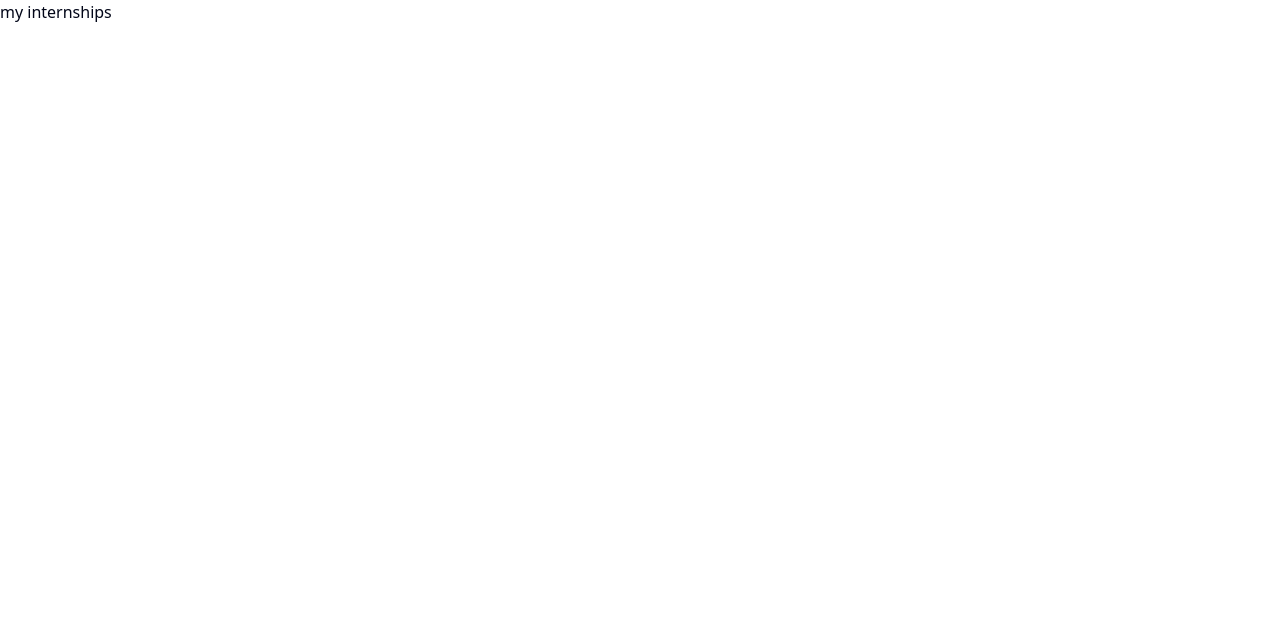
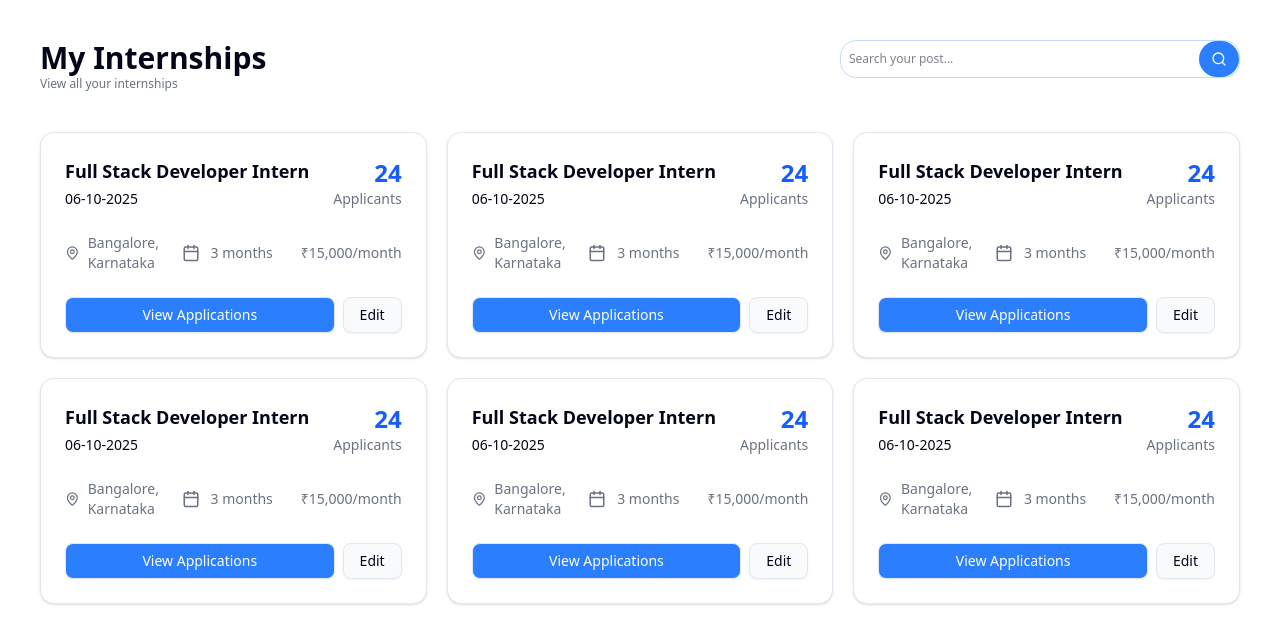
Before and after one commit to riyaxwasxhere/NEP-Internship-management-system, a React (Vite) app: page /company/myinternships in a window 1280 px wide. Shown: the top 644 px of the page. Built offline with nearby package versions, Linux system fonts and the light colour scheme.

Commit message:
added my internships page for company panel

```diff
--- a/src/pages/company/CompanyDashboard.jsx
+++ b/src/pages/company/CompanyDashboard.jsx
@@ -13,15 +13,16 @@ import { Badge } from "@/components/ui/badge"
 import { cn } from "@/lib/utils";
 import { CalendarIcon, DollarSignIcon, HomeIcon, LogOutIcon, MapPinIcon, MenuIcon, UsersIcon, WorkflowIcon, X } from 'lucide-react';
 import PostPortal from './PostPortal';
+import InternshipCard from './InternshipCard';
 
 
 const CompanyDashboard = () => {
-  const sidebarEls = [
-    { label: "Dashboard", icon: <HomeIcon className='h-4 sm:h-5'/> },
-    { label: "My Internships", icon: <WorkflowIcon className='h-4 sm:h-5'/> },
-    { label: "Applicants", icon: <UsersIcon className='h-4 sm:h-5'/> },
-    { label: "Logout", icon: <LogOutIcon className='h-4 sm:h-5'/> },
-  ]
+  // const sidebarEls = [
+  //   { label: "Dashboard", icon: <HomeIcon className='h-4 sm:h-5'/> },
+  //   { label: "My Internships", icon: <WorkflowIcon className='h-4 sm:h-5'/> },
+  //   { label: "Applicants", icon: <UsersIcon className='h-4 sm:h-5'/> },
+  //   { label: "Logout", icon: <LogOutIcon className='h-4 sm:h-5'/> },
+  // ]
 
   const stats = [
     { label: "Total Postings", value: 2 },
@@ -34,6 +35,7 @@ const CompanyDashboard = () => {
     {
       title: "Full Stack Developer Intern",
       status: "Approved",
+      posted: "06-10-2025",
       location: "Bangalore, Karnataka",
       duration: "3 months",
       stipend: "₹15,000/month",
@@ -42,6 +44,7 @@ const CompanyDashboard = () => {
     {
       title: "ML Engineer Intern",
       status: "Pending",
+      posted: "06-10-2025",
       location: "Mumbai, Maharashtra",
       duration: "6 months",
       stipend: "₹20,000/month",
@@ -141,36 +144,13 @@ const CompanyDashboard = () => {
           </div>
 
           {internships.map((job)=>(
-            <Card>
-              <CardHeader className='flex items-center justify-between'>
-                <div className='flex flex-col gap-1'>
-                  <h3 className='sm:text-lg font-semibold'>{job.title}</h3>
-                  <Badge
-                    variant = "secondary"
-                    className={cn(
-                      'text-white rounded-2xl',
-                      job.status === "Approved" && "bg-green-600",
-                      job.status === "Pending" && "bg-orange-400",
-                      job.status === "Rejected" && "bg-red-500"
-                    )}>{job.status}</Badge>
-                </div>
-                <div className='flex flex-col items-end'>
-                  <h2 className='text-blue-600 text-xl sm:text-2xl font-bold'>{job.applicants}</h2>
-                  <p className='text-gray-500 text-xs sm:text-sm'>Applicants</p>
-                </div>
-              </CardHeader>
-
-              <CardContent className='grid grid-cols-1 gap-1 sm:grid-cols-3 text-gray-500'>
-                <p className='flex items-center sm:gap-2 text-xs sm:text-sm'><MapPinIcon className='h-3.5 sm:h-4.5'/> {job.location}</p>
-                <p className='flex items-center sm:gap-2 text-xs sm:text-sm'><CalendarIcon className='h-3.5 sm:h-4.5'/> {job.duration}</p>
-                <p className='flex items-center sm:gap-2 text-xs sm:text-sm'><DollarSignIcon className='h-3.5 sm:h-4.5'/> {job.stipend}</p>
-              </CardContent>
-
-              <CardFooter className='flex gap-2'>
-                <Button variant="outline" className='flex-1 bg-gray-50 hover:cursor-pointer hover:bg-blue-500 hover:text-white transition-all duration-100 ease-in'>View Applications</Button>
-                <Button variant="outline" className='bg-gray-50 hover:cursor-pointer hover:bg-blue-400 hover:text-white transition-all duration-100 ease-in'>Edit</Button>
-              </CardFooter>
-            </Card>
+            <InternshipCard
+            title={job.title}
+            location={job.location}
+            duration={job.duration}
+            stipend={job.stipend}
+            applicants={job.applicants}
+            />
           ))}
         </Card>
       </main>
--- /dev/null
+++ b/src/pages/company/InternshipCard.jsx
@@ -0,0 +1,55 @@
+import React from 'react'
+import { Button } from "@/components/ui/button"
+import {
+  Card,
+  CardAction,
+  CardContent,
+  CardDescription,
+  CardFooter,
+  CardHeader,
+  CardTitle,
+} from "@/components/ui/card"
+import { Badge } from "@/components/ui/badge"
+import { cn } from "@/lib/utils";
+import { CalendarIcon, DollarSignIcon, HomeIcon, LogOutIcon, MapPinIcon, MenuIcon, UsersIcon, WorkflowIcon, X } from 'lucide-react';
+
+
+const InternshipCard = ({ title, posted, location, duration, stipend, applicants }) => {
+  return (
+    <div>
+      <Card>
+            <CardHeader className='flex items-center justify-between'>
+                <div className='flex flex-col gap-1'>
+                  <h3 className='text-sm sm:text-lg font-semibold'>{title}</h3>
+                  <p className='text-xs sm:text-sm'>{posted}</p>
+                  {/* <Badge
+                    variant = "secondary"
+                    className={cn(
+                      'text-white rounded-2xl',
+                      job.status === "Approved" && "bg-green-600",
+                      job.status === "Pending" && "bg-orange-400",
+                      job.status === "Rejected" && "bg-red-500"
+                    )}>{job.status}</Badge> */}
+                </div>
+                <div className='flex flex-col items-end'>
+                  <h2 className='text-blue-600 text-xl sm:text-2xl font-bold'>{applicants}</h2>
+                  <p className='text-gray-500 text-xs sm:text-sm'>Applicants</p>
+                </div>
+            </CardHeader>
+
+            <CardContent className='grid grid-cols-1 gap-1 sm:grid-cols-3 text-gray-500'>
+                <p className='flex items-center sm:gap-2 text-xs sm:text-sm'><MapPinIcon className='h-3.5 sm:h-4.5'/> {location}</p>
+                <p className='flex items-center sm:gap-2 text-xs sm:text-sm'><CalendarIcon className='h-3.5 sm:h-4.5'/> {duration}</p>
+                <p className='flex items-center sm:gap-2 text-xs sm:text-sm'><DollarSignIcon className='h-3.5 sm:h-4.5'/> {stipend}</p>
+            </CardContent>
+
+            <CardFooter className='flex gap-2'>
+                <Button variant="outline" className='flex-1 hover:cursor-pointer hover:bg-blue-400 bg-blue-500 text-white transition-all duration-100 ease-in'>View Applications</Button>
+                <Button variant="outline" className='bg-gray-50 hover:cursor-pointer hover:bg-blue-400 hover:text-white transition-all duration-100 ease-in'>Edit</Button>
+            </CardFooter>
+        </Card>
+    </div>
+  )
+}
+
+export default InternshipCard
--- a/src/pages/company/MyInternships.jsx
+++ b/src/pages/company/MyInternships.jsx
@@ -1,9 +1,107 @@
 import React from 'react'
+import SearchBar from './SearchBar'
+import {
+  Card,
+  CardAction,
+  CardContent,
+  CardDescription,
+  CardFooter,
+  CardHeader,
+  CardTitle,
+} from "@/components/ui/card"
+import InternshipCard from './InternshipCard'
 
 const MyInternships = () => {
-  return (
+    const internships = [
+        {
+            title: "Full Stack Developer Intern",
+            posted: "06-10-2025",
+            location: "Bangalore, Karnataka",
+            duration: "3 months",
+            stipend: "₹15,000/month",
+            applicants: 24,
+            desc: "bla bla bla bla bla",
+        },
+        {
+            title: "Full Stack Developer Intern",
+            posted: "06-10-2025",
+            location: "Bangalore, Karnataka",
+            duration: "3 months",
+            stipend: "₹15,000/month",
+            applicants: 24,
+            desc: "bla bla bla bla bla",
+        },
+        {
+            title: "Full Stack Developer Intern",
+            posted: "06-10-2025",
+            location: "Bangalore, Karnataka",
+            duration: "3 months",
+            stipend: "₹15,000/month",
+            applicants: 24,
+            desc: "bla bla bla bla bla",
+        },
+        {
+            title: "Full Stack Developer Intern",
+            posted: "06-10-2025",
+            location: "Bangalore, Karnataka",
+            duration: "3 months",
+            stipend: "₹15,000/month",
+            applicants: 24,
+            desc: "bla bla bla bla bla",
+        },
+        {
+            title: "Full Stack Developer Intern",
+            posted: "06-10-2025",
+            location: "Bangalore, Karnataka",
+            duration: "3 months",
+            stipend: "₹15,000/month",
+            applicants: 24,
+            desc: "bla bla bla bla bla",
+        },
+        {
+            title: "Full Stack Developer Intern",
+            posted: "06-10-2025",
+            location: "Bangalore, Karnataka",
+            duration: "3 months",
+            stipend: "₹15,000/month",
+            applicants: 24,
+            desc: "bla bla bla bla bla",
+        },
+    ]
+
+    const handleSearch = (query) => {
+      console.log("Searching for:", query)
+    }
+
+    return (
     <div>
-      my internships
+      <header className='flex justify-between p-5 sm:p-10'>
+        <div className='flex-1'>
+            <h1 className='text-lg sm:text-3xl font-bold'>My Internships</h1>
+            <p className='text-xs sm:text-md text-gray-500'>View all your internships</p>
+        </div>
+        <div>
+            <SearchBar onSearch={handleSearch}/>
+        </div>
+      </header>
+
+      {/* main content */}
+      <div className='px-5 sm:px-10 grid grid-cols-1  md:grid-cols-3 gap-5'>
+        {internships.map((job)=>(
+            <div className='hover:shadow-2xl hover:scale-102 cursor-pointer transition-all duration-300 ease-in-out' >
+                <InternshipCard
+                    title={job.title}
+                    posted={job.posted}
+                    location={job.location}
+                    duration={job.duration}
+                    stipend={job.stipend}
+                    applicants={job.applicants}
+
+                />
+            </div>
+
+        ))}
+      </div>
     </div>
   )
 }
--- /dev/null
+++ b/src/pages/company/SearchBar.jsx
@@ -0,0 +1,40 @@
+import React, { useState } from "react"
+import { Input } from "@/components/ui/input"
+import { Button } from "@/components/ui/button"
+import { Search } from "lucide-react"
+
+const SearchBar = () => {
+  const [query, setQuery] = useState("")
+
+  const handleSearch = (e) => {
+    e.preventDefault()
+    if (onSearch) onSearch(query)
+  }
+
+  return (
+    <form
+      onSubmit={handleSearch}
+      className="pl-2 border-1 border-blue-200 rounded-2xl w-3vw sm:w-80 md:w-100"
+    >
+      <div className="flex">
+        <input
+          type="text"
+          placeholder="Search your post..."
+          value={query}
+          onChange={(e) => setQuery(e.target.value)}
+          className=" text-xs bg-transparent flex-1 outline-0 border-0 "
+        />
+        <Button
+        className='bg-blue-500 text-xs rounded-3xl outline-0 border-0 hover:bg-blue-400 cursor-pointer'
+        type="submit"
+        variant="default">
+            <Search
+            className=" text-white" size={10} />
+        </Button>
+      </div>
+
+    </form>
+  )
+}
+
+export default SearchBar
```
